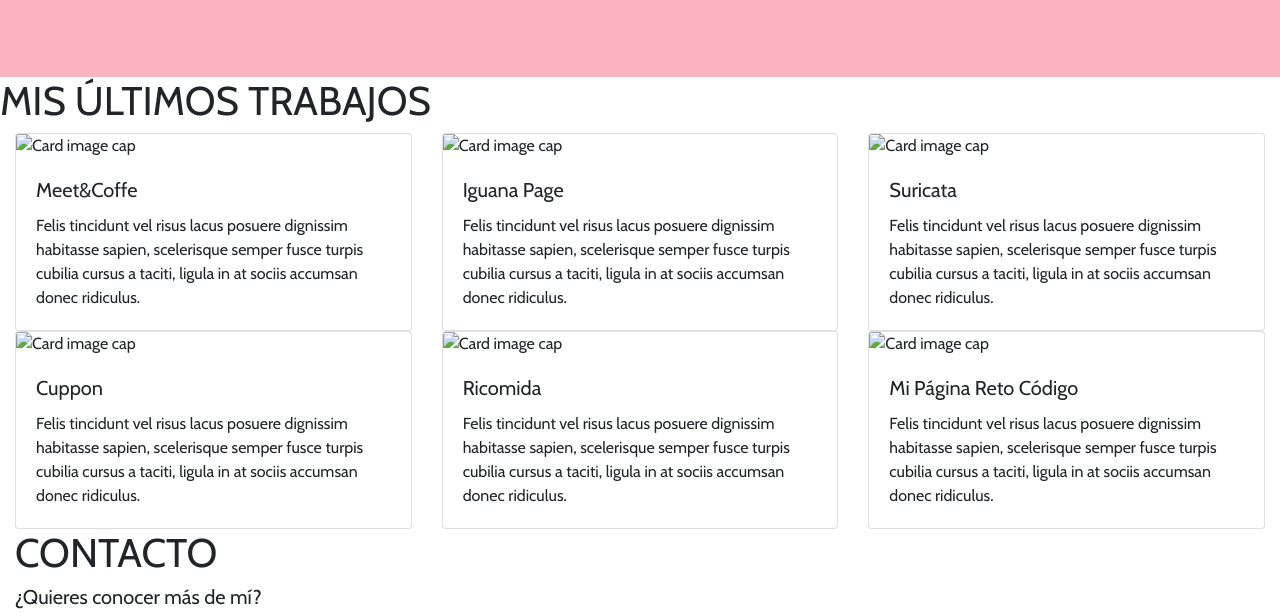
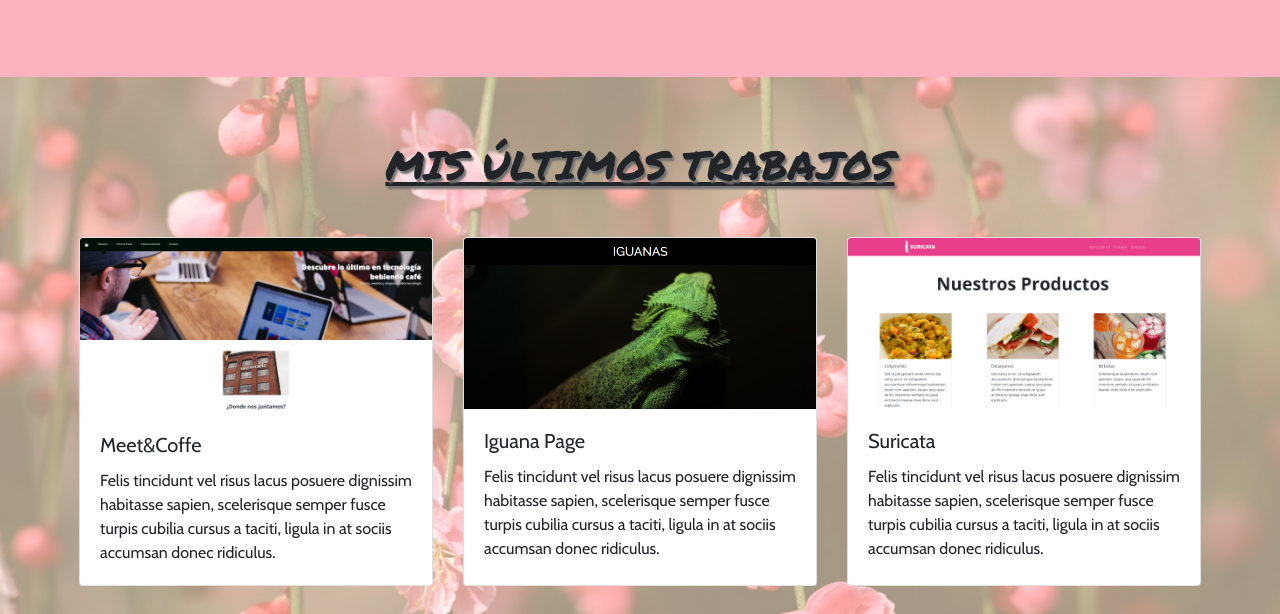
Before and after one commit to Marifuse/Mi-Portafolio, a plain HTML site: page index.html in a window 1280 px wide. Shown: the part 1788-2402 px from the top of the page. Drawn offline with nearby package versions, Linux system fonts and the light colour scheme.

Commit message:
Segundo avance con modificación de las Cards y otros toques CSS

```diff
--- a/assets/css/style.css
+++ b/assets/css/style.css
@@ -90,3 +90,24 @@ body {
   font-size: 2em;
   text-decoration: underline;
 }
+/* Sección Mis ULTIMOS TRABAJOS */
+.cards-section {
+  width: 100%;
+  padding: 4em;
+  background-image: url('../img/cards-wallpaper.jpg');
+  background-repeat: no-repeat;
+  background-size: cover;
+}
+.cards-section h1 {
+  text-align: center;
+  font-family: 'Permanent Marker', cursive;
+  text-decoration: underline;
+  text-shadow: 2px 3px 2px #707070;
+  padding-bottom: 1em;
+}
+.card-deck {
+  border-radius: 15px;
+}
+.box-1 {
+  padding-bottom: 4em;
+}
--- a/index.html
+++ b/index.html
@@ -18,6 +18,7 @@
     <meta name="keywords" content="Programación, HTML, CSS, JS, Front End">
   </head>
   <body>
+    <!-- Sección Navbar -->
     <nav class="navbar navbar-expand-lg navbar-dark bg-dark fixed-top">
       <div class="container" id="Navbar">
         <a class="navbar-brand" href="#">María Jesús Fuenzalida Serrano</a>
@@ -42,6 +43,7 @@
         </div>
       </div>
     </nav>
+    <!-- Sección Header -->
     <header class="my-photo">
       <div class="jumbotron jumbotron-fluid">
         <img src="assets/img/header.jpg" alt="My-Photo">
@@ -68,6 +70,7 @@
         </div>
       </div>
     </section>
+    <!-- Sección Experiencias -->
     <section class="my-experience">
       <div class="experience-title col-lg-12 col-md-12 col-sm-12">
         <h1>MI EXPERIENCIA</h1>
@@ -85,12 +88,13 @@
         </div>
       </div>
     </section>
-    <section>
+    <!-- Sección Cards -->
+    <section class="cards-section">
       <h1>MIS ÚLTIMOS TRABAJOS</h1>
       <div class="col-sm-12 col-md-12 col-lg-12">
-        <div class="card-deck">
+        <div class="box-1 card-deck">
           <div class="card">
-            <img class="card-img-top" src="assets/img/recipe-card-1.png" alt="Card image cap">
+            <img class="card-img-top" src="assets/img/projects-1.png" alt="Card image cap">
             <div class="card-body">
               <h5 class="card-title">Meet&Coffe</h5>
               <p class="card-text">Felis tincidunt vel risus lacus posuere dignissim habitasse sapien, scelerisque semper
@@ -98,7 +102,7 @@
             </div>
           </div>
           <div class="card">
-            <img class="card-img-top" src="assets/img/recipe-card-2.png" alt="Card image cap">
+            <img class="card-img-top" src="assets/img/projects-2.png" alt="Card image cap">
             <div class="card-body">
               <h5 class="card-title">Iguana Page</h5>
               <p class="card-text">Felis tincidunt vel risus lacus posuere dignissim habitasse sapien, scelerisque semper
@@ -106,7 +110,7 @@
             </div>
           </div>
           <div class="card">
-            <img class="card-img-top" src="assets/img/recipe-card-3.png" alt="Card image cap">
+            <img class="card-img-top" src="assets/img/projects-3.png" alt="Card image cap">
             <div class="card-body">
               <h5 class="card-title">Suricata</h5>
               <p class="card-text">Felis tincidunt vel risus lacus posuere dignissim habitasse sapien, scelerisque semper
@@ -114,9 +118,9 @@
             </div>
           </div>
         </div>
-        <div class="card-deck">
+        <div class="box-2 card-deck">
           <div class="card">
-            <img class="card-img-top" src="assets/img/recipe-card-1.png" alt="Card image cap">
+            <img class="card-img-top" src="assets/img/projects-4.png" alt="Card image cap">
             <div class="card-body">
               <h5 class="card-title">Cuppon</h5>
               <p class="card-text">Felis tincidunt vel risus lacus posuere dignissim habitasse sapien, scelerisque semper
@@ -124,7 +128,7 @@
             </div>
           </div>
           <div class="card">
-            <img class="card-img-top" src="assets/img/recipe-card-2.png" alt="Card image cap">
+            <img class="card-img-top" src="assets/img/projects-5.png" alt="Card image cap">
             <div class="card-body">
               <h5 class="card-title">Ricomida</h5>
               <p class="card-text">Felis tincidunt vel risus lacus posuere dignissim habitasse sapien, scelerisque semper
@@ -132,7 +136,7 @@
             </div>
           </div>
           <div class="card">
-            <img class="card-img-top" src="assets/img/recipe-card-3.png" alt="Card image cap">
+            <img class="card-img-top" src="assets/img/projects-6.png" alt="Card image cap">
             <div class="card-body">
               <h5 class="card-title">Mi Página Reto Código</h5>
               <p class="card-text">Felis tincidunt vel risus lacus posuere dignissim habitasse sapien, scelerisque semper
@@ -142,6 +146,7 @@
         </div>
       </div>
     </section>
+    <!-- Sección Contacto con formulario -->
     <section>
       <div class="col-sm-12 col-md-12 col-lg-12 col-xl-12" id="inscription">
         <h1>CONTACTO</h1>
@@ -151,6 +156,7 @@
         <button type="button" class="btn btn-danger" data-toggle="tooltip" data-placement="bottom" title="Averigualo apretando aquí">Comenzar</button>
       </div>
     </section>
+    <!-- Cierre Footer -->
     <footer>
       <div class="col-sm-12 col-md-12 col-lg-12 col-xl-12 ricomida-footer">
         <h5>Marifuse 🌸</h5>
```
Also changed, not shown: assets/img/cards-wallpaper.jpg (renamed from assets/img/Cards Walpaper.jpg), assets/img/projects-1.png (added), assets/img/projects-2.png (added), assets/img/projects-3.png (added), assets/img/projects-4.png (added), assets/img/projects-5.png (added), assets/img/projects-6.png (added).
